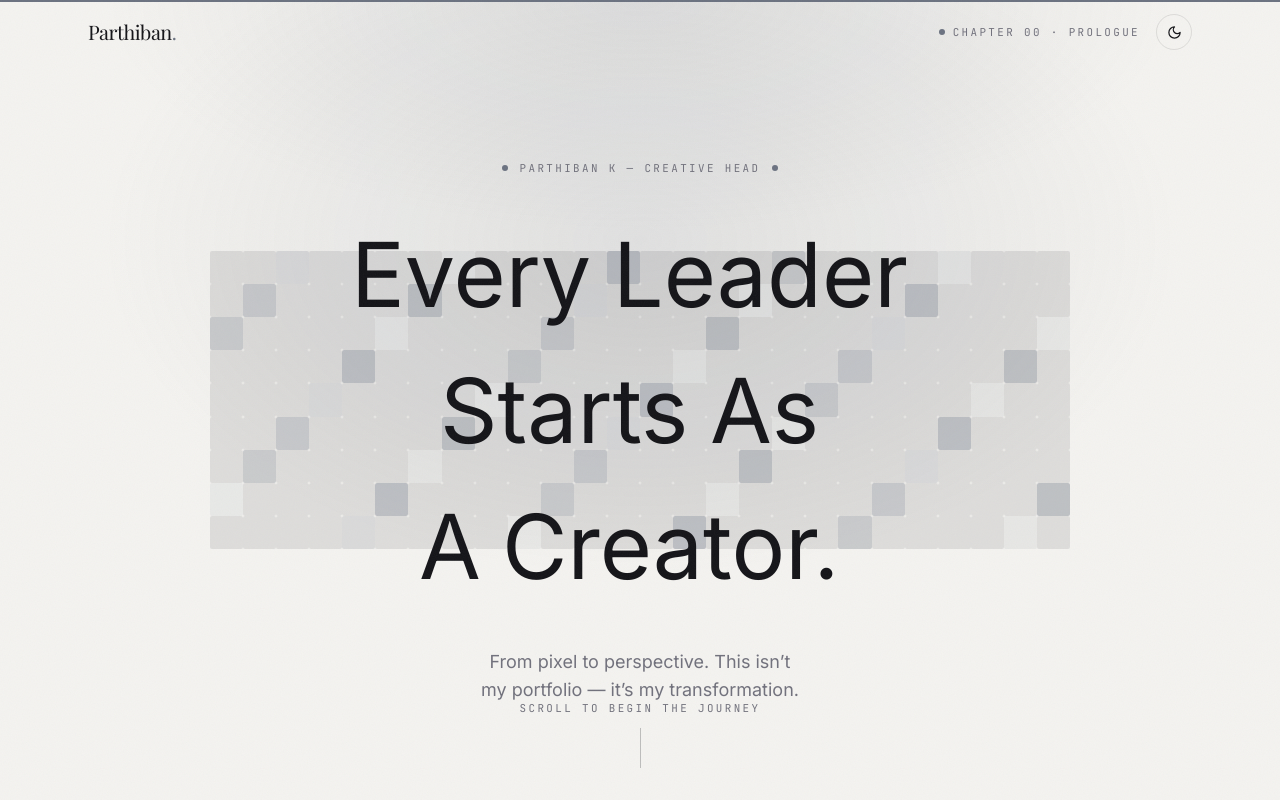
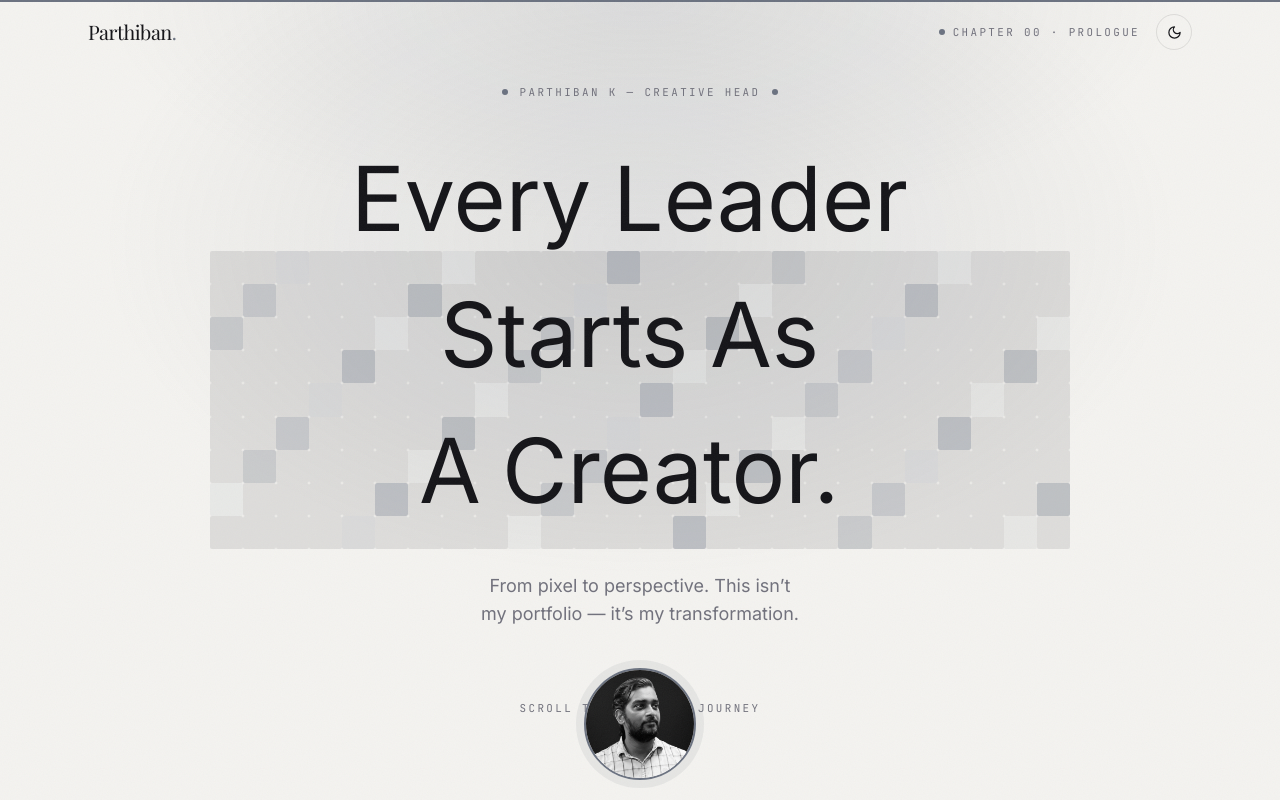
Before and after one commit to parthyk/parthiban-portfolio, a Next.js app: page / in a window 1280 px wide. Shown: the top 800 px of the page. Built offline with nearby package versions, Linux system fonts and the light colour scheme; a web font is replaced by a local one.

Commit message:
add profile portrait to hero and contact

```diff
--- a/components/Contact.tsx
+++ b/components/Contact.tsx
@@ -1,5 +1,6 @@
 "use client";
 
+import Image from "next/image";
 import { Mail, Linkedin, Instagram, Globe, ArrowUpRight } from "lucide-react";
 import type { LucideIcon } from "lucide-react";
 import Magnetic from "@/components/Magnetic";
@@ -49,6 +50,20 @@ export default function Contact() {
     >
       <div className="mx-auto max-w-6xl px-6 py-28 md:py-40">
         <div className="text-center">
+          <Reveal delay={0.1}>
+            <Image
+              src="/images/parthiban.jpg"
+              alt={`Portrait of ${profile.name}`}
+              width={72}
+              height={72}
+              className="mx-auto mb-10 h-16 w-16 rounded-full object-cover"
+              style={{
+                border: "2px solid var(--accent)",
+                boxShadow: "0 0 0 6px var(--accent-soft)",
+              }}
+            />
+          </Reveal>
+
           <SplitText
             lines={[
               "My journey started",
--- a/components/Hero.tsx
+++ b/components/Hero.tsx
@@ -1,5 +1,6 @@
 "use client";
 
+import Image from "next/image";
 import {
   motion,
   useMotionValue,
@@ -94,6 +95,25 @@ export default function Hero() {
           From pixel to perspective. This isn&rsquo;t my portfolio — it&rsquo;s
           my transformation.
         </motion.p>
+
+        <motion.div
+          initial={{ opacity: 0, scale: 0.92 }}
+          animate={{ opacity: 1, scale: 1 }}
+          transition={{ duration: 0.7, delay: 1.3, ease: EASE }}
+          className="mt-10"
+        >
+          <Image
+            src="/images/parthiban.jpg"
+            alt={`Portrait of ${profile.name}`}
+            width={112}
+            height={112}
+            className="h-28 w-28 rounded-full object-cover"
+            style={{
+              border: "2px solid var(--accent)",
+              boxShadow: "0 0 0 8px var(--accent-soft)",
+            }}
+          />
+        </motion.div>
       </div>
 
       <motion.a
```
